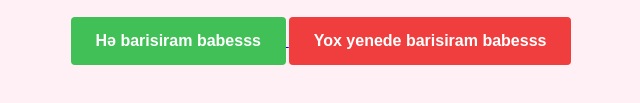
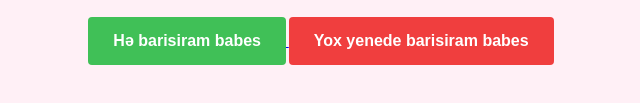
Before and after one commit to zeyneb34/zeynebtogrul3.github.io, a plain HTML site: page index.html in a window 1280 px wide. Shown: the part 541-644 px from the top of the page, without its empty margins (319-959 px from the left). Drawn offline with Linux system fonts and the light colour scheme; a web font is replaced by a local one.

Commit message:
Update index.html

```diff
--- a/index.html
+++ b/index.html
@@ -18,8 +18,8 @@
       <p class="title">Belke kus qalmiyaq gülüm?</p>
       <div class="buttons">
         <a href="https://zeynebim.netlify.app/page2.html">
-        <button type="button" class="btn btn--yes">Hə barisiram babesss</button>
-        <button type="button" class="btn btn--no">Yox yenede barisiram babesss</button>
+        <button type="button" class="btn btn--yes">Hə barisiram babes</button>
+        <button type="button" class="btn btn--no">Yox yenede barisiram babes</button>
         </a>
       </div>
     </main>
```
